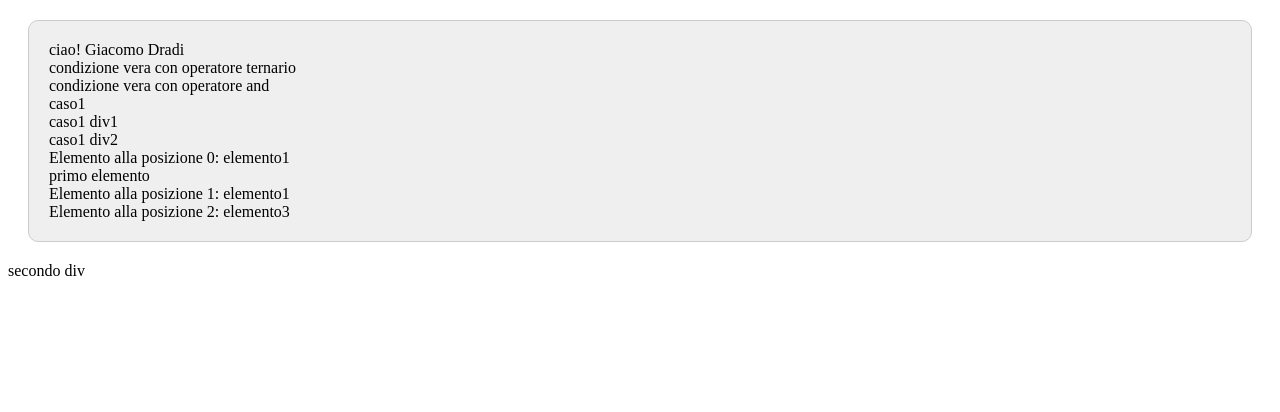
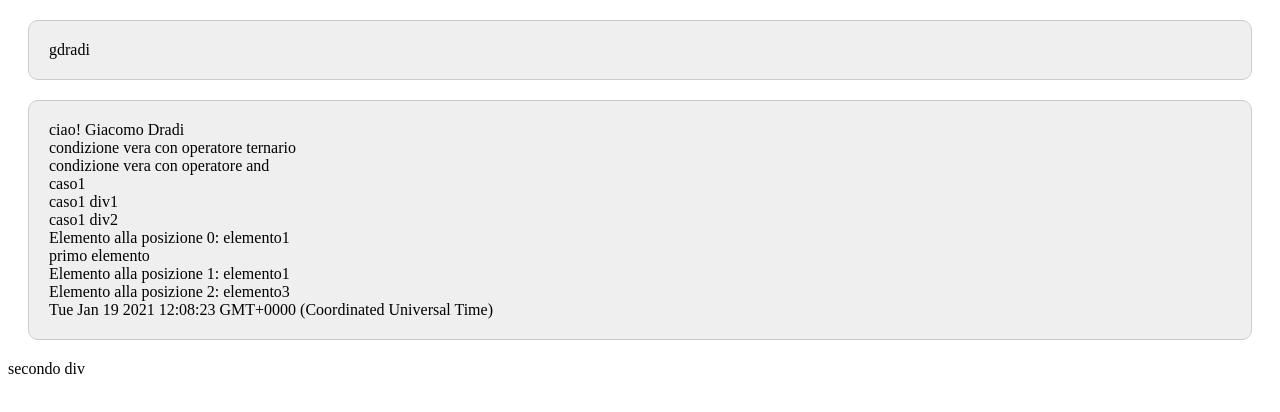
Before and after one commit to gdradi/fitstic-react-2021, a React (Create React App) app in the folder app-react-fitstic/: page / in a window 1280 px wide. Shown: the top 412 px of the page. Built offline with nearby package versions, Linux system fonts and the light colour scheme.

Commit message:
Componente user profile

```diff
--- a/app-react-fitstic/src/index.tsx
+++ b/app-react-fitstic/src/index.tsx
@@ -13,7 +13,7 @@ import "./styles/app.css"
  *
  * <[nome] />   dove [nome] = App
  */
-let App: React.FunctionComponent = () => {
+const App: React.FunctionComponent = () => {
 
     let name = "Giacomo";
     let surname = "Dradi";
@@ -76,7 +76,13 @@ let App: React.FunctionComponent = () => {
     }
 
 
+    let data: Date = new Date();
+
+
     return <>
+
+        <UserProfile />
+
         <div className="box">
             {/* Visualizzazione di variabili */}
             ciao! {name} {surname}
@@ -96,7 +102,6 @@ let App: React.FunctionComponent = () => {
             {/* Secondo tipo di rendering condizionale: operatore && (and)*/}
             {condizioneBooleana && <div>condizione vera con operatore and</div>}
             {!condizioneBooleana && <div>condizione falsa con operatore and</div>}
-
 
             {/* Utilizzo di if, else if, else attraverso concatenazione di operatori ternari */}
             {name.length >= 5 ? <div>caso1</div>
@@ -120,10 +125,21 @@ let App: React.FunctionComponent = () => {
                 </div>
             )}
 
+            <div>{data.toString()}</div>
+
         </div>
         <div>secondo div</div>
     </>
 };
+
+
+const UserProfile: React.FunctionComponent = () => {
+    let username = "gdradi";
+    return (
+        <div className="box">{username}</div>
+    );
+};
+
 
 /**
  * Significato di questa riga:
@@ -134,4 +150,10 @@ let App: React.FunctionComponent = () => {
  * Attenzione: nella pagina index.html DEVE esistere un elemento
  * che abbia come id = "root"
  */
-ReactDOM.render(<App />, document.getElementById('root'));
+
+
+function myFunction() {
+    ReactDOM.render(<App />, document.getElementById('root'));
+};
+
+setInterval(myFunction, 2000);
```
Also changed, not shown: 1 other file (tests, documents, lock files or other folders).
